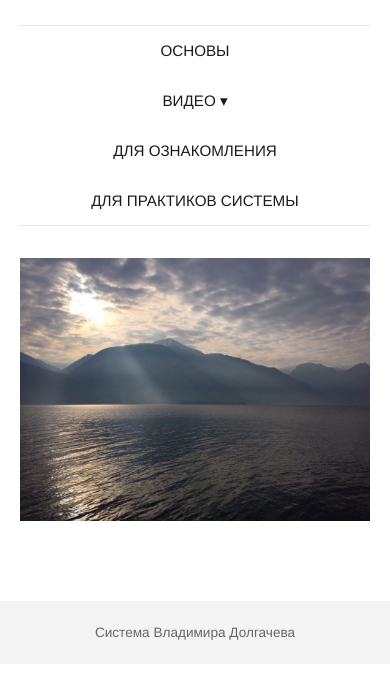
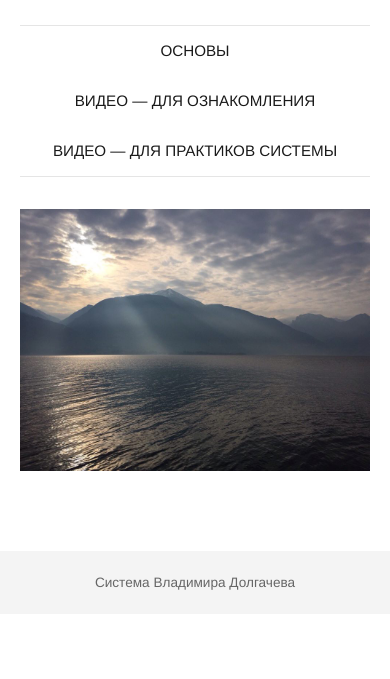
Before and after one commit to mikhalko/dolgachev_info, a plain HTML site: page site/index.html in a window 390 px wide. Shown: the part 147-826 px from the top of the page. Drawn offline with Linux system fonts and the light colour scheme.

Commit message:
Flatten navigation: replace Видео dropdown with two top-level links
Co-Authored-By: Claude Fable 5.1 <noreply@anthropic.com>

```diff
--- a/site/index.html
+++ b/site/index.html
@@ -16,13 +16,8 @@
   <nav class="site-nav" aria-label="Основное меню">
     <ul>
       <li><a href="osnovy.html">Основы</a></li>
-      <li>
-        <span tabindex="0">Видео ▾</span>
-        <ul>
-          <li><a href="video-oznakomlenie.html">Для ознакомления</a></li>
-          <li><a href="video-praktiki.html">Для практиков системы</a></li>
-        </ul>
-      </li>
+      <li><a href="video-oznakomlenie.html">Видео — для ознакомления</a></li>
+      <li><a href="video-praktiki.html">Видео — для практиков системы</a></li>
     </ul>
   </nav>
 
--- a/site/style.css
+++ b/site/style.css
@@ -45,32 +45,16 @@ main {
   border-top: 1px solid #e5e5e5;
   border-bottom: 1px solid #e5e5e5;
 }
-.site-nav li { position: relative; }
-.site-nav a,
-.site-nav span {
+.site-nav a {
   display: block;
   padding: 12px 20px;
   color: #1a1a1a;
   font-size: 0.95rem;
   text-decoration: none;
   text-transform: uppercase;
-  cursor: pointer;
 }
 .site-nav a:hover,
 .site-nav a[aria-current="page"] { color: #6b2e0e; }
-
-.site-nav li ul {
-  display: none;
-  position: absolute;
-  top: 100%;
-  left: 0;
-  z-index: 1;
-  min-width: 260px;
-  background: #fff;
-  border: 1px solid #e5e5e5;
-}
-.site-nav li:hover ul,
-.site-nav li:focus-within ul { display: block; }
 
 /* Content */
 main {
@@ -112,7 +96,5 @@ main h1 {
   .site-header { padding-top: 32px; padding-bottom: 28px; }
   main { padding-top: 32px; }
   .text p { text-align: left; }
-  /* no hover on phones: show the submenu inline */
   .site-nav > ul { flex-direction: column; text-align: center; }
-  .site-nav li ul { display: block; position: static; border: 0; }
 }
```
Also changed, not shown: site/osnovy.html (+2 -7 lines), site/video-oznakomlenie.html (+2 -7 lines), site/video-praktiki.html (+2 -7 lines).
